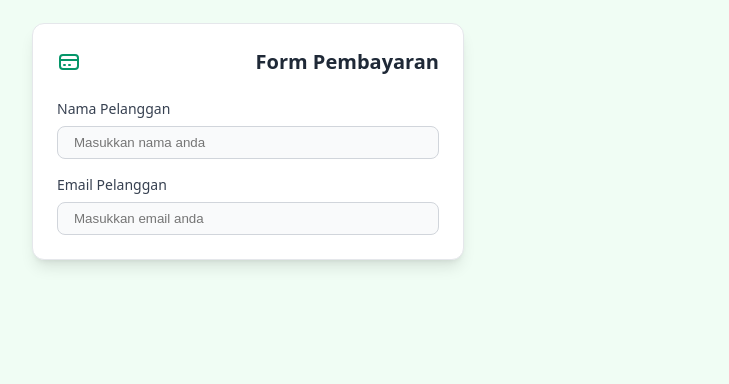
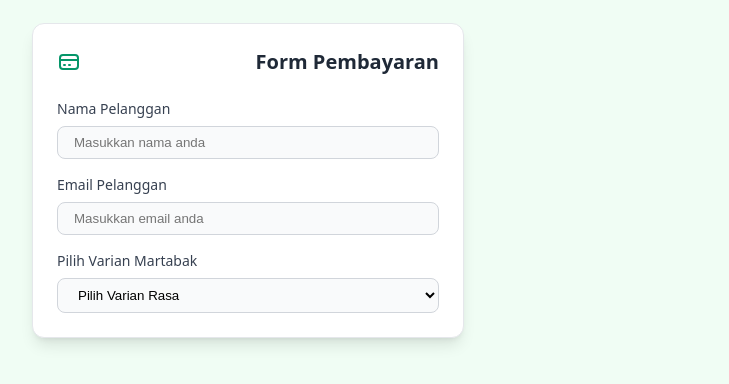
Before and after one commit to rapp-afk/1124160130-UAS, a plain HTML site: page index.html in a window 1280 px wide. Shown: the part 132-516 px from the top of the page, without its empty margins (160-889 px from the left). Drawn offline with Linux system fonts and the light colour scheme.

Commit message:
penambahan varian martabak dan harga nya

```diff
--- a/index.html
+++ b/index.html
@@ -44,6 +44,18 @@
                         <label for="customerEmail" class="form-label">Email Pelanggan</label>
                         <input type="email" id="customerEmail" name="customerEmail" placeholder="Masukkan email anda" class="form-input" required>
                     </div>
+
+                    <div>
+                        <label for="productSelect" class="form-label">Pilih Varian Martabak</label>
+                        <select id="productSelect" name="product" class="form-input" required>
+                             <option value="" disabled selected>Pilih Varian Rasa</option>
+                             <option value="klasik" data-price="55000">Martabak Klasik (Cokelat Kacang Wijen) - Rp 55.000</option>
+                             <option value="keju_spesial" data-price="60000">Martabak Keju Spesial - Rp 60.000</option>
+                             <option value="setengah_setengah" data-price="65000">Martabak Setengah Keju Setengah Cokelat - Rp 65.000</option>
+                             <option value="red_velvet" data-price="85000">Martabak Red Velvet Oreo - Rp 85.000</option>
+                             <option value="pandan_jagung" data-price="70000">Martabak Pandan Jagung Keju - Rp 70.000</option>
+                        </select>
+                    </div>
     </div>
 
   </body>
```
